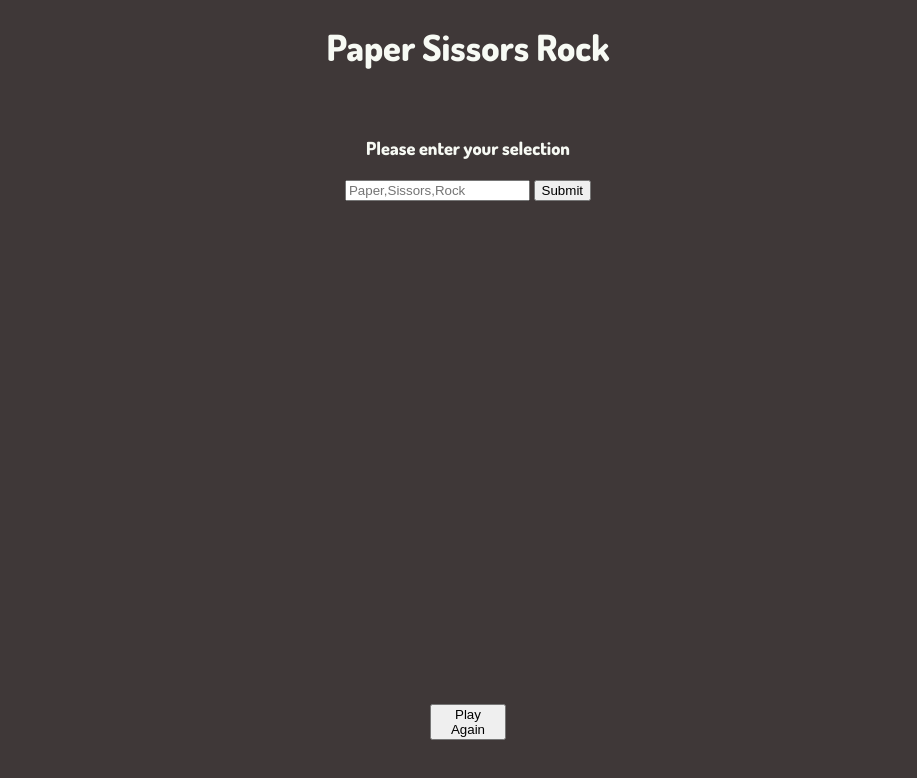
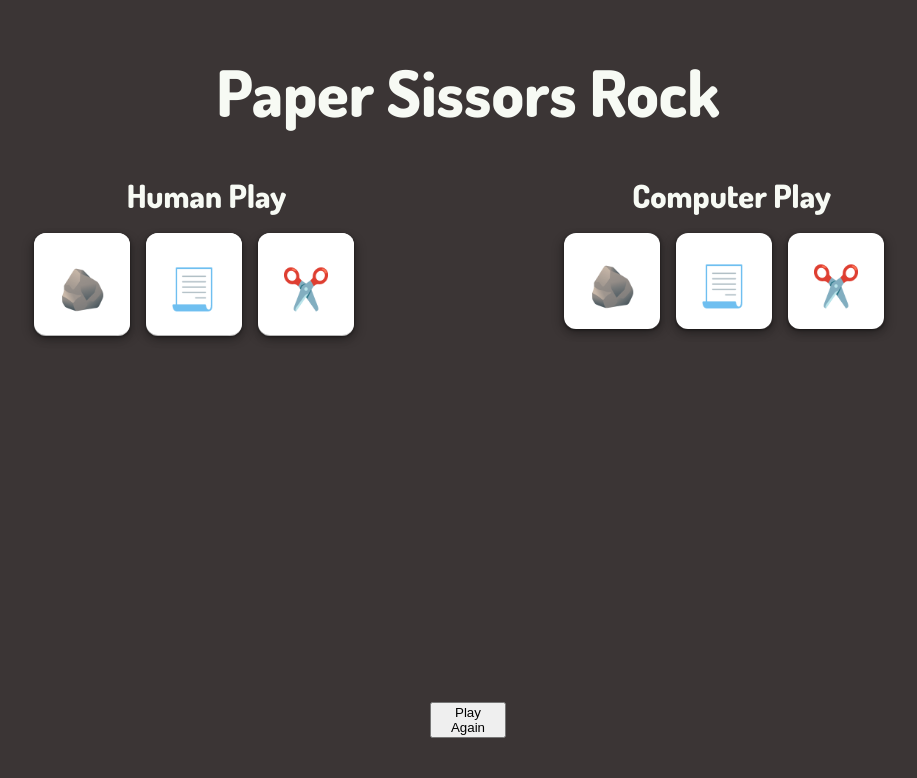
Before and after one commit to cesarcorujo/Computer-Game, a plain HTML site: page index.html in a window 1280 px wide. Shown: the whole page, without its empty margins (172-1089 px from the left). Drawn offline with Linux system fonts and the light colour scheme.

Commit message:
First commit

```diff
--- a/index.html
+++ b/index.html
@@ -1,31 +1,37 @@
 <!DOCTYPE html>
 <html>
+
+       <meta charset="UTF-8">
 
 <title>Paper Sissors Rock Game</title>
 
 <link rel="stylesheet" type="text/css" href="style.css" />
+<link rel="stylesheet" type="text/css" href="updatecss.css" />
 
 <body>
        <div id = "title">
 
 <h1>Paper Sissors Rock</h1>
 
+
+
 </div>
 
+<main>
 
-<form id="form" autocomplete="off">
+<div id="mesa2" class="mesa2">
 
-<p>Please enter your selection</p>
+</div>
+       <div id="mesa" class="mesa"></div>
 
-<input id="selection" type="text"
+       <div id="mesa3" class="mesa3"></div>
+       <div id="mesa1" class="mesa1"></div>
 
-required="required" placeholder="Paper,Sissors,Rock"/>
 
-<input type="submit" id="myBtn" value="Submit">
+</main>
 
-</form>
 
-<br>
+
 
 
        <div class="grid-containerMessages">
@@ -60,7 +66,7 @@ required="required" placeholder="Paper,Sissors,Rock"/>
 
 </div>
 
-<script src="java.js"></script>
+<script src="updatejavasc.js"></script>
 
 
 
--- a/style.css
+++ b/style.css
@@ -1,12 +1,11 @@
 @import url("https://fonts.googleapis.com/css2?family=Dosis:wght@800&display=swap");
 
 body {
-  position: relative;
   text-align: center;
   font-family: Dosis, sans-serif;
   font-size: large;
   color: rgb(247, 250, 244);
-  background-color: rgb(63, 56, 56);
+  background-color: rgb(59, 53, 53);
 }
 
 .flex {
--- /dev/null
+++ b/updatecss.css
@@ -0,0 +1,133 @@
+body {
+  font-size: 2rem;
+  display: flex;
+  flex-direction: column;
+}
+
+main {
+  flex-grow: 1;
+  display: flex;
+  justify-content: left;
+  position: relative;
+}
+
+.mesa {
+  display: flex;
+  flex-wrap: wrap;
+  align-items: center;
+  align-content: center;
+  max-width: 50rem;
+  margin: auto;
+  margin-left: 15%;
+  margin-top: 4%;
+  position: absolute;
+}
+
+.mesa1 {
+  display: flex;
+  flex-wrap: wrap;
+  align-items: center;
+  align-content: center;
+  max-width: 50rem;
+  margin: auto;
+  margin-left: 57%;
+  margin-top: 4%;
+  position: absolute;
+}
+
+.mesa2 {
+  margin: auto;
+  margin-left: 23%;
+  margin-top: 0, 5%;
+  position: absolute;
+}
+
+.mesa3 {
+  margin: auto;
+  margin-left: 63%;
+  margin-top: 0, 5%;
+  position: absolute;
+}
+
+.tarjeta {
+  width: 6rem;
+  height: 6rem;
+  margin: 0.5rem;
+  border-radius: 0.3em;
+  background-image: var(--gradient);
+  box-shadow: 1px 1px 3px rgba(0, 0, 0, 0.25), 4px 4px 10px rgba(0, 0, 0, 0.2);
+  position: relative;
+  transition: 0.3s;
+  cursor: pointer;
+  backface-visibility: hidden;
+  transform-style: preserve-3d;
+  transition: all 0.3s ease;
+}
+
+.tarjeta1 {
+  width: 6rem;
+  height: 6rem;
+  margin: 0.5rem;
+  border-radius: 0.3em;
+  background-color: white;
+  background-image: var(--gradient);
+  box-shadow: 1px 1px 3px rgba(0, 0, 0, 0.25), 4px 4px 10px rgba(0, 0, 0, 0.2);
+  position: relative;
+  transition: 0.3s;
+  cursor: pointer;
+  backface-visibility: visible;
+  transform-style: preserve-3d;
+  font-size: 2.5rem;
+  padding-top: 0.4rem;
+  transition: all 0.3s ease;
+}
+
+.tarjeta__contenido {
+  position: absolute;
+  left: 0;
+  right: 0;
+  top: 0;
+  bottom: 0;
+  transform: rotateY(-180deg);
+  backface-visibility: visible;
+  background-color: white;
+  box-shadow: 1px 1px 3px rgba(0, 0, 0, 0.25), 4px 4px 10px rgba(0, 0, 0, 0.2);
+  border-radius: 0.3em;
+  display: flex;
+  justify-content: center;
+  align-items: center;
+  font-size: 2.5rem;
+  padding-top: 0.4rem;
+}
+
+.tarjeta__contenido1 {
+  position: absolute;
+  left: 0;
+  right: 0;
+  top: 0;
+  bottom: 0;
+  transform: rotateY(-180deg);
+  backface-visibility: visible;
+  background-color: white;
+  box-shadow: 1px 1px 3px rgba(0, 0, 0, 0.25), 4px 4px 10px rgba(0, 0, 0, 0.2);
+  border-radius: 0.3em;
+  display: flex;
+  justify-content: center;
+  align-items: center;
+  font-size: 2.5rem;
+  padding-top: 0.4rem;
+}
+
+.clicking {
+  transform: scale(1.2);
+  border-color: #1c3ae4;
+  box-shadow: 0 0 1rem #1c3ae4;
+}
+
+.tarjeta__contenido::selection {
+  background: transparent;
+}
+
+.tarjeta.descubierta {
+  transform: rotateY(-180deg);
+}
--- /dev/null
+++ b/updatejavasc.js
@@ -0,0 +1,97 @@
+
+var grupoTarjetas = ["✂️", "📃", "🪨"];
+
+
+
+function barajaTarjetas() {
+  var resultado;
+  resultado = grupoTarjetas.sort(function () {
+    return 0.5 - Math.random();
+  });
+  return resultado;
+}
+
+
+
+function reparteTarjetas() {
+
+
+  var mesa = document.querySelector("#mesa");
+  var mesa1 = document.querySelector("#mesa1");
+  var mesa2 = document.querySelector("#mesa2");
+  var mesa3 = document.querySelector("#mesa3");
+
+
+  var tarjetasBarajadas = barajaTarjetas();
+
+  mesa2.innerHTML = '<span>Human Play</span>';
+  mesa3.innerHTML = '<span>Computer Play</span>';
+
+  mesa.innerHTML = "";
+  mesa1.innerHTML = "";
+
+
+
+  tarjetasBarajadas.forEach(function (elemento) {
+
+
+    var tarjeta = document.createElement("div");
+    var tarjeta1 = document.createElement("div");
+
+
+    tarjeta.innerHTML =
+      "<div  class='tarjeta1'>" +
+      "<div class='tarjeta__contenido1'>" +
+      elemento +
+      "</div>";
+
+
+    mesa1.appendChild(tarjeta1);
+
+    tarjeta1.innerHTML =
+      "<div class='tarjeta'>" +
+      "<div class='tarjeta__contenido'>" +
+      elemento +
+      "</div>" +
+      "</div>";
+
+    mesa.appendChild(tarjeta);
+
+
+  });
+
+
+}
+
+reparteTarjetas();
+
+function computerPlay() {
+
+
+  let randomItem = tarjeta[Math.floor(Math.random() * play.length)];
+
+
+  return randomItem;
+}
+
+function selection() {
+
+
+  this.classList.add("clicking");
+
+
+
+}
+
+
+function removeTransition(e) {
+  if (e.propertyName !== 'transform') return;
+  e.target.classList.remove('clicking');
+}
+
+
+document.querySelectorAll(".tarjeta1").forEach(function (elemento) {
+  elemento.addEventListener("click", selection);
+  elemento.addEventListener('transitionend', removeTransition);
+
+});
```
Also changed, not shown: images/paper.png (added), images/rock.png (added), images/scissors.png (added).
